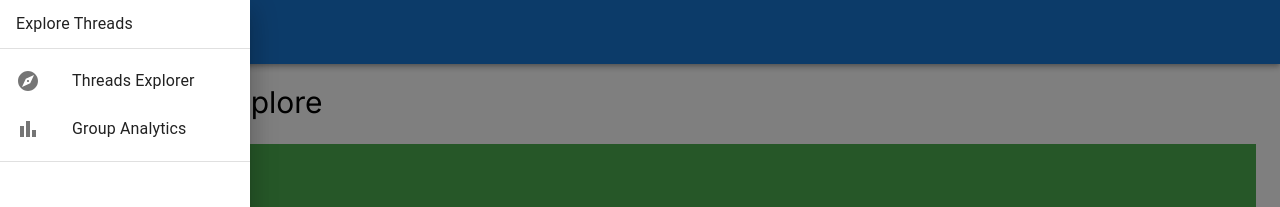
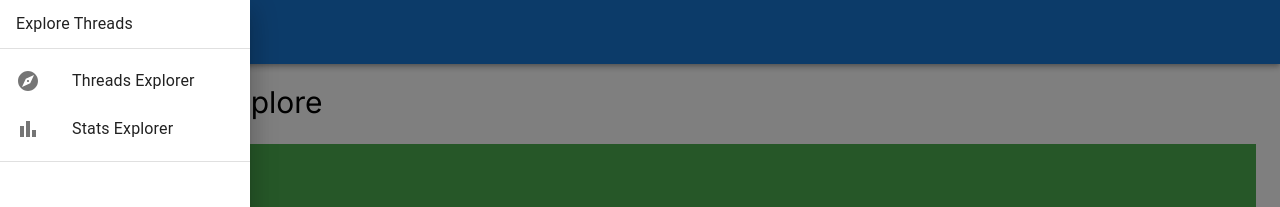
Before and after one commit to technologic808/threads-explorer, a Next.js app: page / in a window 1280 px wide. Both pictures are taken after a click on the button 36 px from the left and 32 px from the top of the page. Shown: the top 207 px of the page. Built offline with nearby package versions, Linux system fonts and the light colour scheme.

Commit message:
Update AppBar.js

```diff
--- a/app/components/AppBar.js
+++ b/app/components/AppBar.js
@@ -64,7 +64,7 @@ export default function SearchAppBar() {
                             <ListItemIcon>
                                 <BarChart />
                             </ListItemIcon>
-                            <ListItemText primary={'Group Analytics'} />
+                            <ListItemText primary={'Stats Explorer'} />
                         </ListItemButton>
                     </Link>
                 </ListItem>
```
